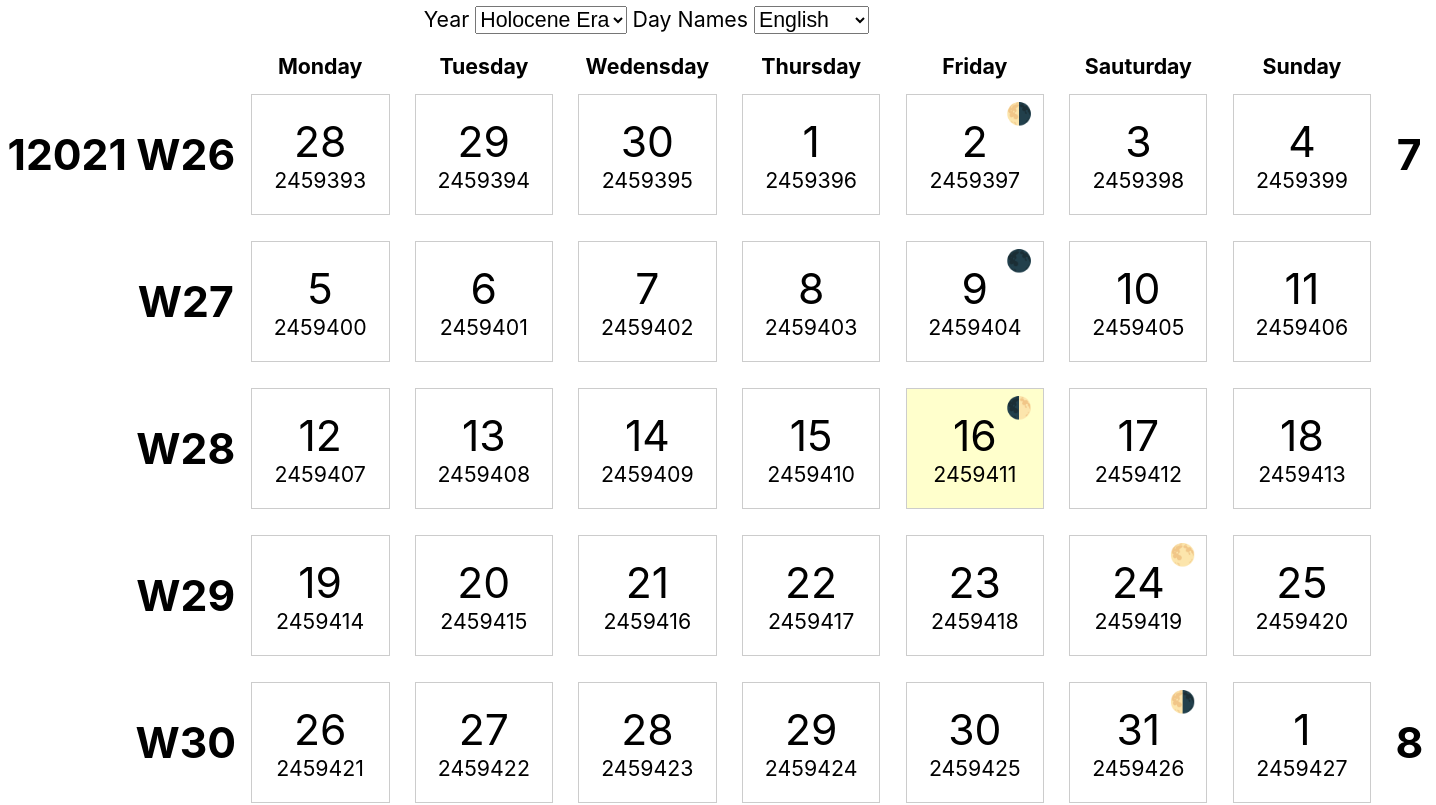
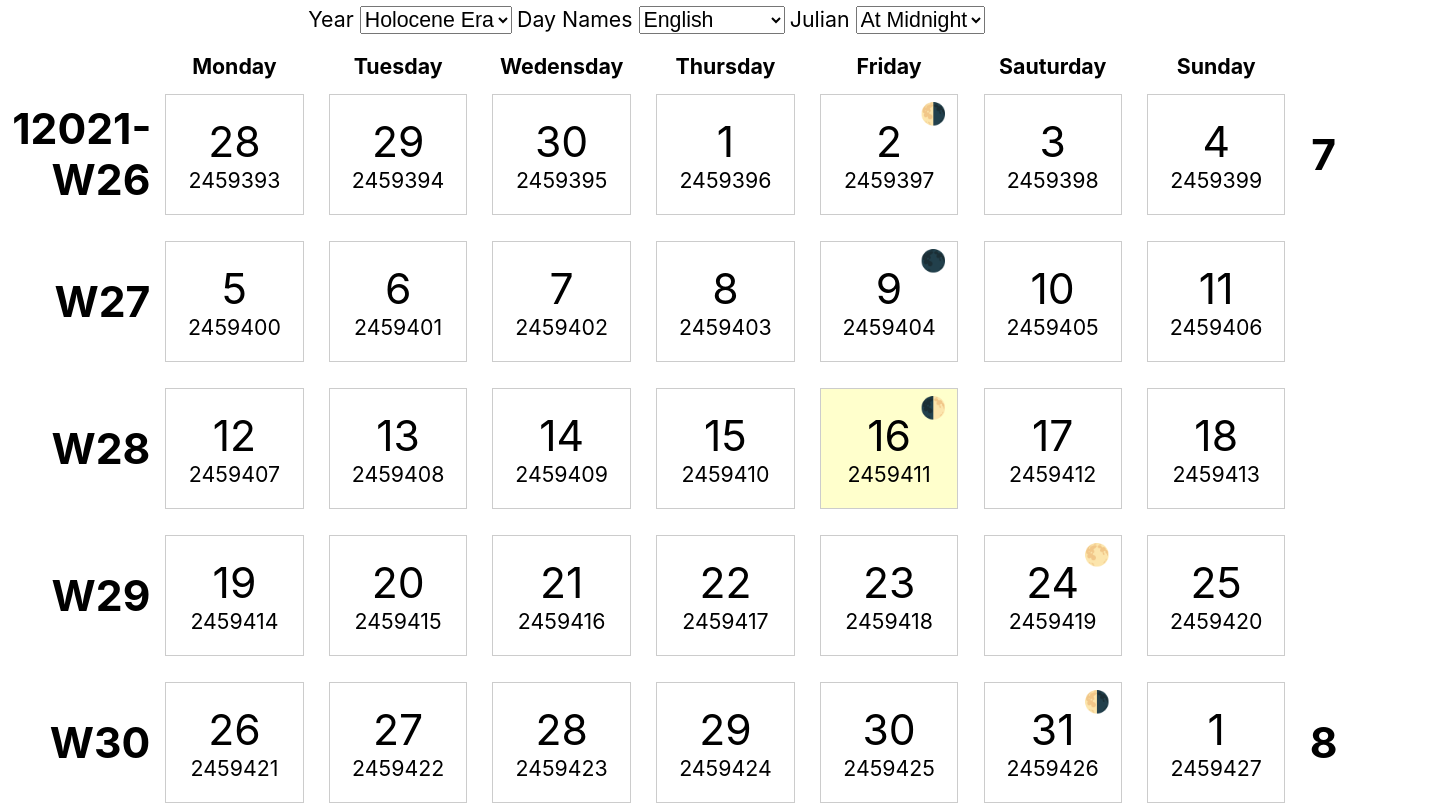
Before and after one commit to IJMacD/mycal, a React (Create React App) app: page / in a window 1280 px wide. Shown: the top 805 px of the page, 1436 px wide, since content can reach past the window. Built offline with nearby package versions, Linux system fonts and the light colour scheme.

Commit message:
More day names choices
Julian option

```diff
--- a/src/App.js
+++ b/src/App.js
@@ -9,11 +9,16 @@ const DAY_NAMES = {
   planets: ["Moon","Mars","Mercury","Jupiter","Venus","Saturn","Sun"],
   latin: ["diēs Lūnae","diēs Mārtis","diēs Mercuriī","diēs Iovis","diēs Veneris","diēs Sāturnī","diēs Sōlis"],
   japanese: ["月","火","水","木","金","土","日"],
+  astronomical: ["☽︎","♂","☿","♃","♀","♄","☉"],
+  babylonian: ["Sin","Nergal","Nabu","Marduk","Ishtar","Shabattu","Shamash"],
+  greek: ["ἡμέρᾱ Σελήνης","ἡμέρᾱ Ἄρεως","ἡμέρᾱ Ἑρμοῦ","ἡμέρᾱ Διός","ἡμέρᾱ Ἀφροδῑ́της","ἡμέρᾱ Κρόνου","ἡμέρᾱ Ἡλίου"],
+  hebrew: ["שני","שלישי","רביעי","חמישי","שישי","שבת","ראשון"],
 }
 
 function App() {
   const [ holoceneYear, setHoloceneYear ] = useSavedState("mycal.holocene", true);
   const [ dayNameOrigin, setDayNameOrigin] = useSavedState("mycal.dayname", /** @type {Object.keys(DAY_NAMES)} */"english");
+  const [ julianAtNoon, setJulianAtNoon ] = useSavedState("mycal.julianAtNoon", false);
 
   const d = startOfWeek(startOfMonth());
   const weeks = makeWeeks(d, 100);
@@ -51,13 +56,27 @@ function App() {
             <option value="french">French</option>
             <option value="latin">Latin</option>
             <option value="japanese">Japanese</option>
+            <option value="astronomical">Astronomical</option>
+            <option value="babylonian">Babylonian</option>
+            <option value="greek">Greek</option>
+            <option value="hebrew">Hebrew</option>
+          </select>
+        </label>
+        <label>
+          <span>Julian</span>{' '}
+          <select
+            value={julianAtNoon ? "1" : "0"}
+            onChange={e => setJulianAtNoon(e.target.value === "1")}
+            style={{fontSize: "1em"}}
+          >
+            <option value="0">At Midnight</option>
+            <option value="1">From Noon</option>
           </select>
         </label>
       </div>
       <table>
         <thead>
           <tr>
-            <th></th>
             <th></th>
             {
               dayNames.map((n,i) => <th key={i} style={dayHeaderStyle}>{n}</th>)
@@ -74,10 +93,12 @@ function App() {
 
               return (
                 <tr key={+w[0]}>
-                  <th>{(n === 1 || i === 0) && ((holoceneYear ? 1e4 : 0) + w[6].getFullYear())}</th>
-                  <th>W{n}</th>
+                  <th style={{textAlign:"right"}}>
+                    {(n === 1 || i === 0) && ((holoceneYear ? 1e4 : 0) + w[6].getFullYear() + "-")}
+                    W{n}
+                  </th>
                   {
-                    w.map(d => <td key={+d}><DayView date={d} /></td>)
+                    w.map(d => <td key={+d}><DayView date={d} julianAtNoon={julianAtNoon} /></td>)
                   }
                   <th>{isStartOfMonth && (w[6].getMonth() + 1)}</th>
                 </tr>
@@ -92,7 +113,7 @@ function App() {
 
 export default App;
 
-function DayView ({ date }) {
+function DayView ({ date, julianAtNoon = false }) {
   const isToday = +date === +startOfDay();
 
   /** @type {import('react').CSSProperties} */
@@ -129,7 +150,7 @@ function DayView ({ date }) {
           <MoonIndicator date={date} />
         }
       </div>
-      <span style={julianStyle}>{julian(date)}</span>
+      <span style={julianStyle}>{julian(date) + (julianAtNoon ? 1 : 0)}</span>
     </div>
   );
 }
```
